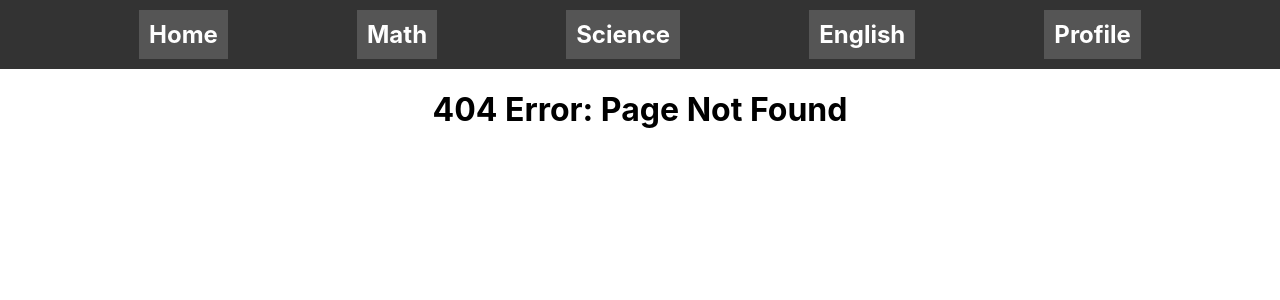
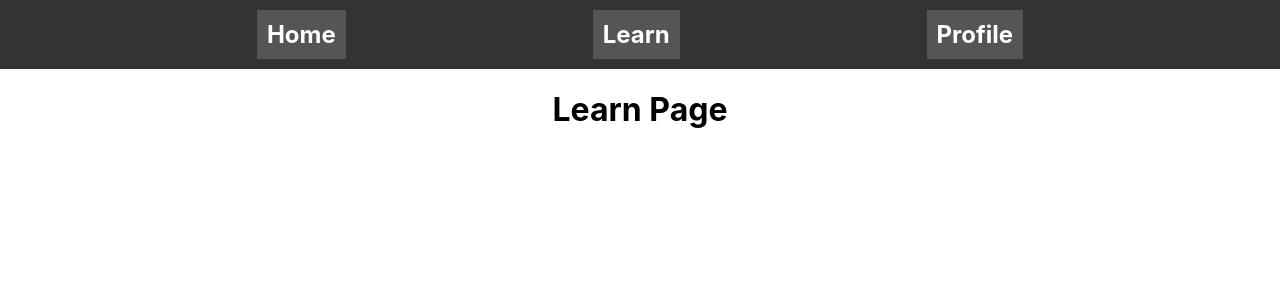
Before and after one commit to jasoncUD/Bazinga, a React (Create React App) app in the folder bazinga-web/: page /learn in a window 1280 px wide. Before the commit this address had no page. Shown: the top 300 px of the page. Built offline with nearby package versions, Linux system fonts and the light colour scheme.

Commit message:
Made learn page

```diff
--- a/bazinga-web/src/Pages/EnglishPage/EnglishPage.tsx
+++ /dev/null
@@ -1,17 +0,0 @@
-import React, { FC, useState } from "react";
-import "./EnglishPage.css";
-
-interface EnglishPageProps {}
-
-const EnglishPage: FC<EnglishPageProps> = () => {
-
-  return (
-    <div>
-        <div className="header">
-            <h1>English Page</h1>
-        </div>
-    </div>
-  );
-};
-
-export default EnglishPage;
--- /dev/null
+++ b/bazinga-web/src/Pages/LearnPage/LearnPage.tsx
@@ -0,0 +1,17 @@
+import React, { FC, useState } from "react";
+import "./LearnPage.css";
+
+interface LearnPageProps {}
+
+const LearnPage: FC<LearnPageProps> = () => {
+
+  return (
+    <div>
+        <div className="header">
+            <h1>Learn Page</h1>
+        </div>
+    </div>
+  );
+};
+
+export default LearnPage;
--- a/bazinga-web/src/Pages/MathPage/MathPage.tsx
+++ /dev/null
@@ -1,17 +0,0 @@
-import React, { FC, useState } from "react";
-import "./MathPage.css";
-
-interface MathPageProps {}
-
-const MathPage: FC<MathPageProps> = () => {
-
-  return (
-    <div>
-        <div className="header">
-            <h1>Math Page</h1>
-        </div>
-    </div>
-  );
-};
-
-export default MathPage;
--- a/bazinga-web/src/Pages/SciencePage/SciencePage.tsx
+++ /dev/null
@@ -1,17 +0,0 @@
-import React, { FC, useState } from "react";
-import "./SciencePage.css";
-
-interface SciencePageProps {}
-
-const SciencePage: FC<SciencePageProps> = () => {
-
-  return (
-    <div>
-        <div className="header">
-            <h1>Science Page</h1>
-        </div>
-    </div>
-  );
-};
-
-export default SciencePage;
--- a/bazinga-web/src/components/Navbar.tsx
+++ b/bazinga-web/src/components/Navbar.tsx
@@ -14,14 +14,8 @@ const Navbar: FC<NavbarProps> = () => {
         <Link to={'/'}>
             <h2>Home</h2>
         </Link>
-        <Link to={"/math"}>
-            <h2>Math</h2>
-        </Link>
-        <Link to={"/science"}>
-            <h2>Science</h2>
-        </Link>
-        <Link to={"/english"}>
-            <h2>English</h2>
+        <Link to={"/learn"}>
+            <h2>Learn</h2>
         </Link>
         <Link to={"/profile"}>
             <h2>Profile</h2>
```
Also changed, not shown: bazinga-web/src/Routes/Routes.tsx (+2 -6 lines), bazinga-web/src/Pages/LearnPage/LearnPage.css (added), bazinga-web/src/Pages/MathPage/MathPage.css (deleted), bazinga-web/src/Pages/SciencePage/SciencePage.css (deleted).
